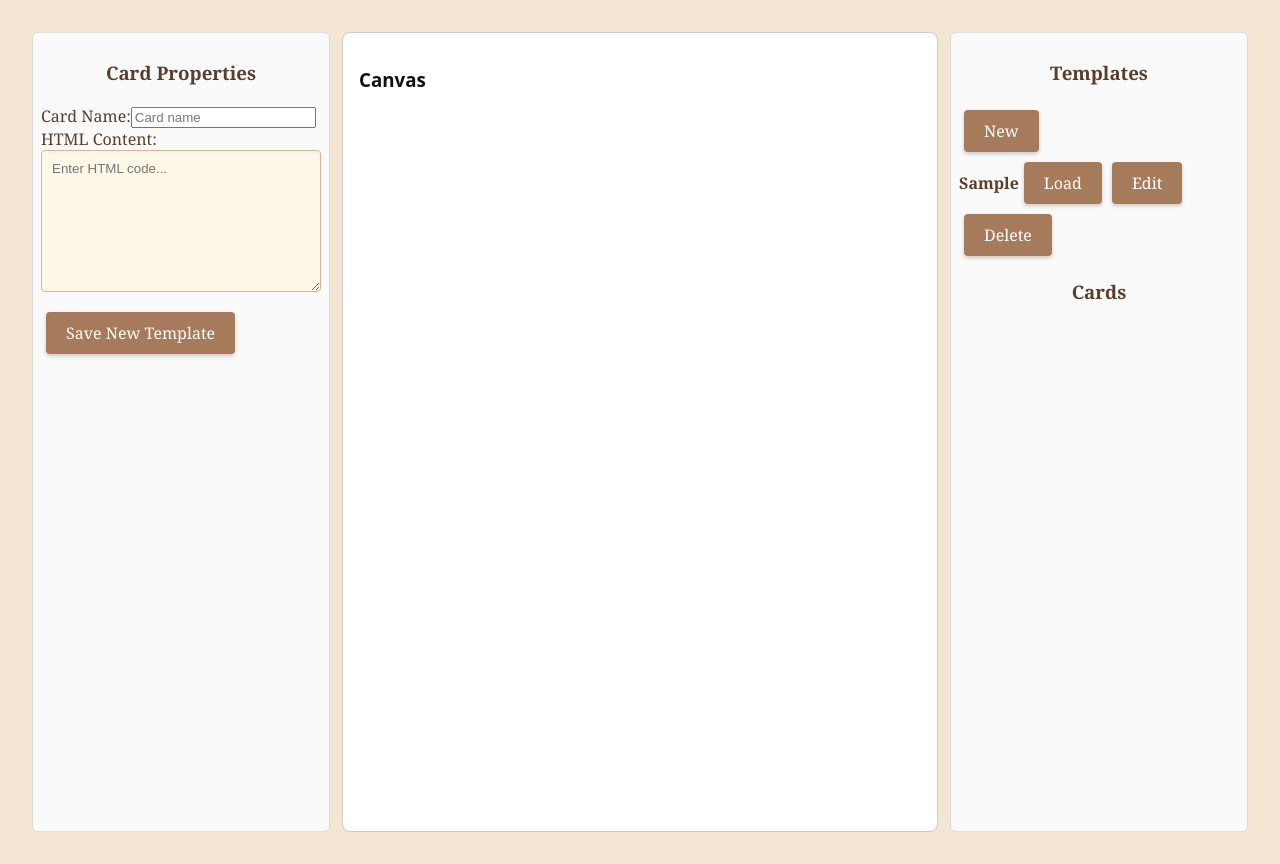
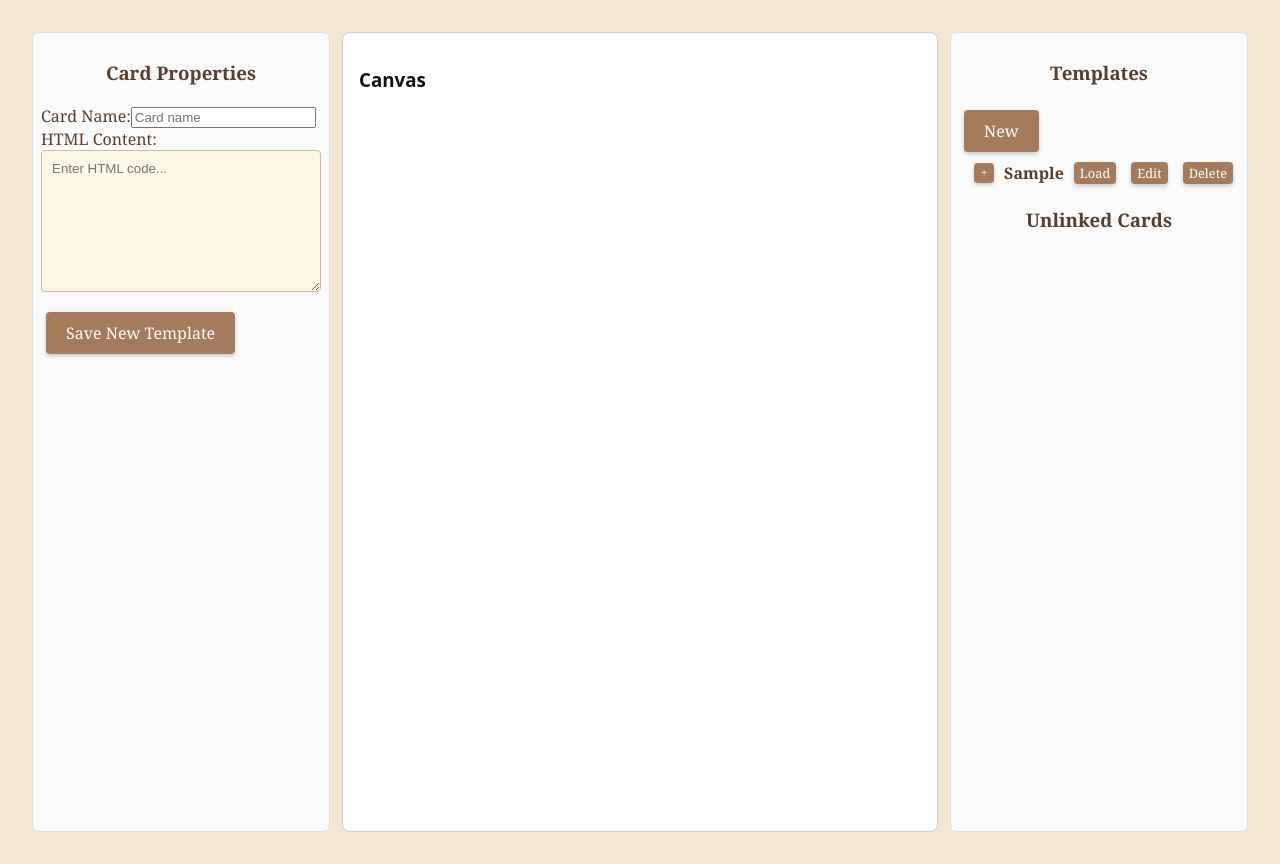
Before and after one commit to zubarevam96/card-generator-frontend, an Angular app: page /generate in a window 1280 px wide. Both pictures are taken after typing "Sample", "Sample" into the empty fields and a click on the button "Save New Template". Built offline with nearby package versions, Linux system fonts and the light colour scheme.

Commit message:
reworked visuals of templates block - now it's tree-like

```diff
--- a/src/app/generate/components/properties-block/card-properties/card-properties.component.ts
+++ b/src/app/generate/components/properties-block/card-properties/card-properties.component.ts
@@ -54,8 +54,9 @@ export class CardPropertiesComponent {
   onNameChange() {
     if (this.isEditingTemplate) {
       this.canvasService.updateTemplateName(this.cardName);
+    } else {
+      this.canvasService.updateSelectedName(this.cardName);
     }
-    // Optionally add for cards: this.canvasService.updateSelectedName(this.cardName);
   }
 
   onVariableChange(key: string) {
--- a/src/app/generate/components/templates-block/templates-block.component.css
+++ b/src/app/generate/components/templates-block/templates-block.component.css
@@ -0,0 +1,38 @@
+.tree-node {
+    margin-left: 10px;
+}
+
+.tree-header {
+    display: flex;
+    align-items: center;
+    gap: 5px;
+}
+
+.tree-children {
+    margin-left: 20px;
+}
+
+.child-node {
+    display: flex;
+    align-items: center;
+    gap: 5px;
+    font-size: 0.9em;
+}
+
+.toggle-btn {
+    width: 20px;
+    height: 20px;
+    font-size: 12px;
+    padding: 0;
+}
+
+.small-btn {
+    font-size: 0.8em;
+    padding: 2px 6px;
+}
+
+.no-children {
+    font-style: italic;
+    color: gray;
+    margin-left: 20px;
+}
--- a/src/app/generate/components/templates-block/templates-block.component.html
+++ b/src/app/generate/components/templates-block/templates-block.component.html
@@ -1,18 +1,34 @@
 <div class="templates-block">
     <h3>Templates</h3>
     <button (click)="newTemplate()">New</button>
-    <div *ngFor="let template of templates">
-        <strong>{{ template.name }}</strong>
-        <button (click)="loadTemplate(template)">Load</button>
-        <button (click)="editTemplate(template)">Edit</button>
-        <button (click)="deleteTemplate(template)">Delete</button>
+    <div *ngFor="let template of templates" class="tree-node">
+        <div class="tree-header">
+            <button class="toggle-btn" (click)="toggleExpand(template.id)">
+                {{ isExpanded(template.id) ? '-' : '+' }}
+            </button>
+            <strong>{{ template.name }}</strong>
+            <button class="small-btn" (click)="loadTemplate(template)">Load</button>
+            <button class="small-btn" (click)="editTemplate(template)">Edit</button>
+            <button class="small-btn" (click)="deleteTemplate(template)">Delete</button>
+        </div>
+        <div *ngIf="isExpanded(template.id)" class="tree-children">
+            <div *ngFor="let card of getLinkedCards(template.id)" class="tree-node child-node">
+                <strong>{{ card.name }}</strong>
+                <button class="small-btn" (click)="selectCard(card)">Select</button>
+                <button class="small-btn" (click)="removeCard(card)">Remove</button>
+                <button class="small-btn" *ngIf="!card.isLocked" (click)="saveCardToTemplates(card)">Save to Templates</button>
+            </div>
+            <div *ngIf="getLinkedCards(template.id).length === 0" class="no-children">
+                No linked cards
+            </div>
+        </div>
     </div>
 
-    <h3>Cards</h3>
-    <div *ngFor="let card of cards">
+    <h3>Unlinked Cards</h3>  <!-- For cards without templateId -->
+    <div *ngFor="let card of getUnlinkedCards()">
         <strong>{{ card.name }}</strong>
-        <button (click)="selectCard(card)">Select</button>
-        <button (click)="removeCard(card)">Remove</button>
-        <button *ngIf="!card.isLocked" (click)="saveCardToTemplates(card)">Save to Templates</button>
+        <button class="small-btn" (click)="selectCard(card)">Select</button>
+        <button class="small-btn" (click)="removeCard(card)">Remove</button>
+        <button class="small-btn" *ngIf="!card.isLocked" (click)="saveCardToTemplates(card)">Save to Templates</button>
     </div>
 </div>
--- a/src/app/generate/components/templates-block/templates-block.component.ts
+++ b/src/app/generate/components/templates-block/templates-block.component.ts
@@ -9,14 +9,36 @@ import { Card } from '../../../models/card.model';
   standalone: true,
   imports: [CommonModule],
   templateUrl: './templates-block.component.html',
+  styleUrls: ['./templates-block.component.css']  // Add if new
 })
 export class TemplatesBlockComponent {
   templates: Card[] = [];
   cards: Card[] = [];
+  expandedTemplates: Set<number> = new Set();  // For expand/collapse
 
   constructor(private canvasService: CanvasService, private cardStorageService: CardStorageService) {
     this.cardStorageService.savedCards$.subscribe((cards: Card[]) => (this.templates = cards));
     this.canvasService.cards$.subscribe((cards: Card[]) => (this.cards = cards));
+  }
+
+  toggleExpand(templateId: number) {
+    if (this.expandedTemplates.has(templateId)) {
+      this.expandedTemplates.delete(templateId);
+    } else {
+      this.expandedTemplates.add(templateId);
+    }
+  }
+
+  isExpanded(templateId: number): boolean {
+    return this.expandedTemplates.has(templateId);
+  }
+
+  getLinkedCards(templateId: number): Card[] {
+    return this.cards.filter(card => card.templateId === templateId);
+  }
+
+  getUnlinkedCards(): Card[] {
+    return this.cards.filter(card => !card.templateId);
   }
 
   loadTemplate(template: Card) {
--- a/src/app/services/canvas.service.ts
+++ b/src/app/services/canvas.service.ts
@@ -58,6 +58,14 @@ export class CanvasService {
     const selected = this.selectedCardSubject.value;
     if (selected && selected.isLocked) {
       selected.variables[key] = value;
+      this.cardsSubject.next([...this.cardsSubject.value]);
+    }
+  }
+
+  updateSelectedName(name: string) {
+    const selected = this.selectedCardSubject.value;
+    if (selected) {
+      selected.name = name;
       this.cardsSubject.next([...this.cardsSubject.value]);
     }
   }
```
